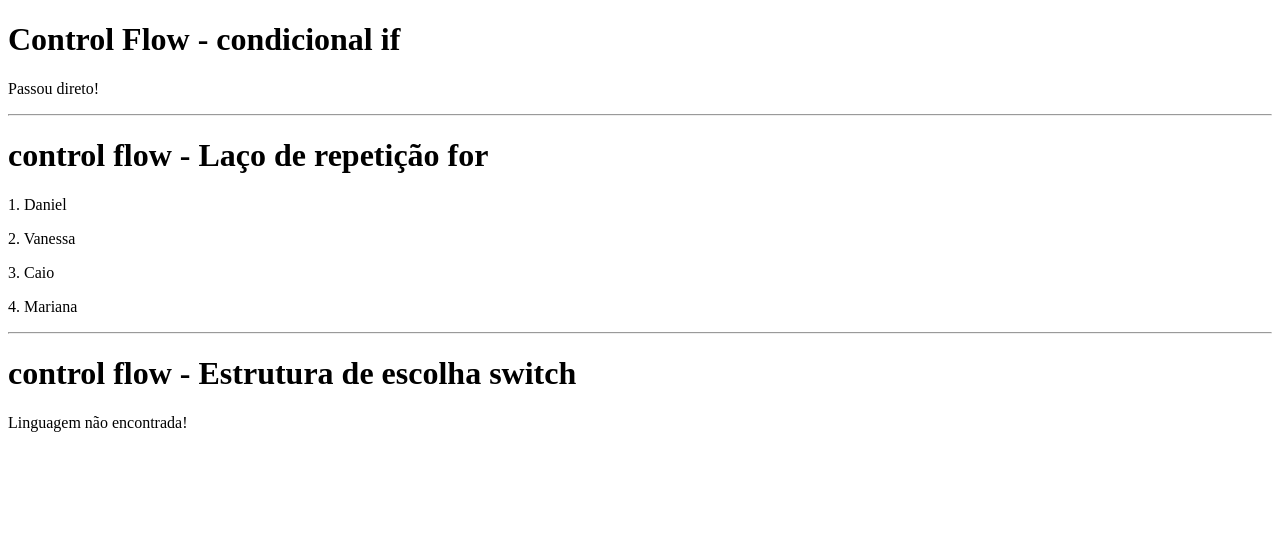
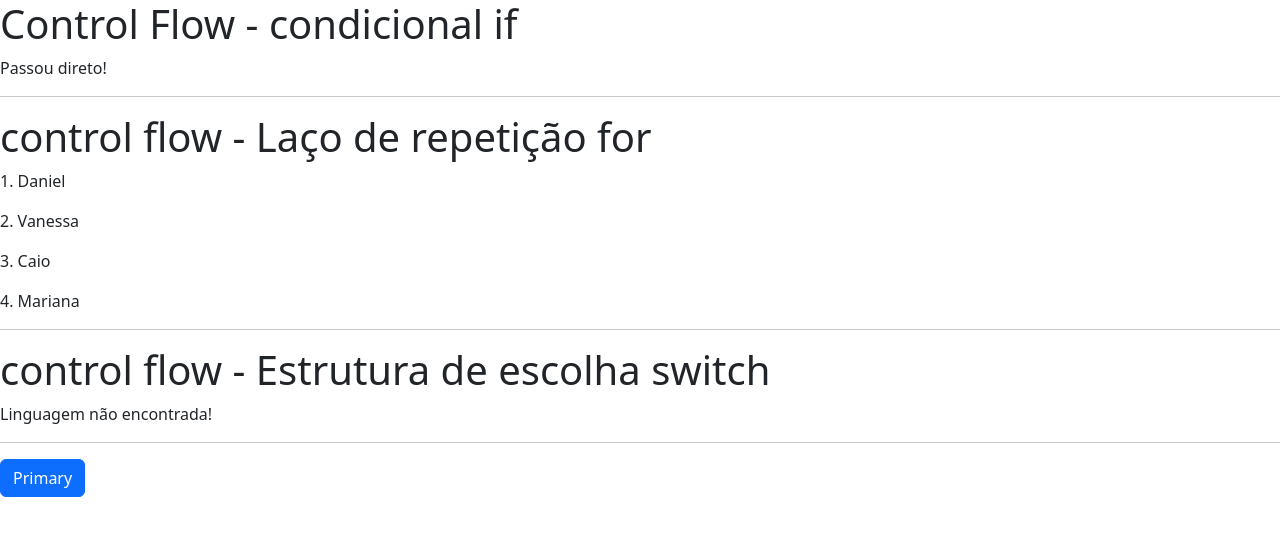
Before and after one commit to Daniel-Penelva/demo-angular17, an Angular app: page / in a window 1280 px wide. Shown: the top 536 px of the page. Built offline with nearby package versions, Linux system fonts and the light colour scheme.

Commit message:
instalando o bootstrap e add suas referencias css e javascript no arquivo angular.json

```diff
--- a/angular.json
+++ b/angular.json
@@ -25,9 +25,12 @@
               "src/assets"
             ],
             "styles": [
+              "node_modules/bootstrap/dist/css/bootstrap.min.css",
               "src/styles.css"
             ],
-            "scripts": []
+            "scripts": [
+              "node_modules/bootstrap/dist/js/bootstrap.min.js"
+            ]
           },
           "configurations": {
             "production": {
--- a/package.json
+++ b/package.json
@@ -18,6 +18,7 @@
     "@angular/platform-browser": "^17.0.0",
     "@angular/platform-browser-dynamic": "^17.0.0",
     "@angular/router": "^17.0.0",
+    "bootstrap": "^5.3.2",
     "rxjs": "~7.8.0",
     "tslib": "^2.3.0",
     "zone.js": "~0.14.2"
--- a/src/app/control-flow/control-flow.component.html
+++ b/src/app/control-flow/control-flow.component.html
@@ -42,3 +42,8 @@
 }
 
 </div>
+
+<hr />
+
+<!-- Testando funcionamento do bootstrap -->
+<button type="button" class="btn btn-primary">Primary</button>
```
Also changed, not shown: 1 other file (tests, documents, lock files or other folders).
